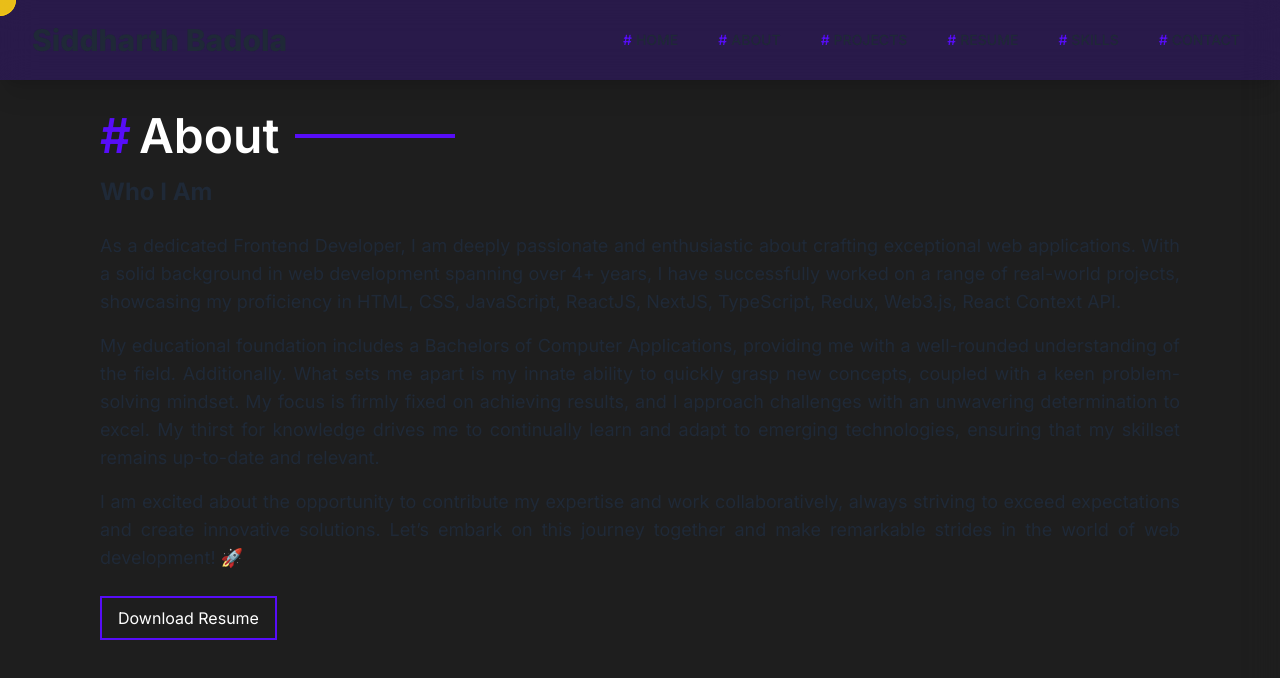
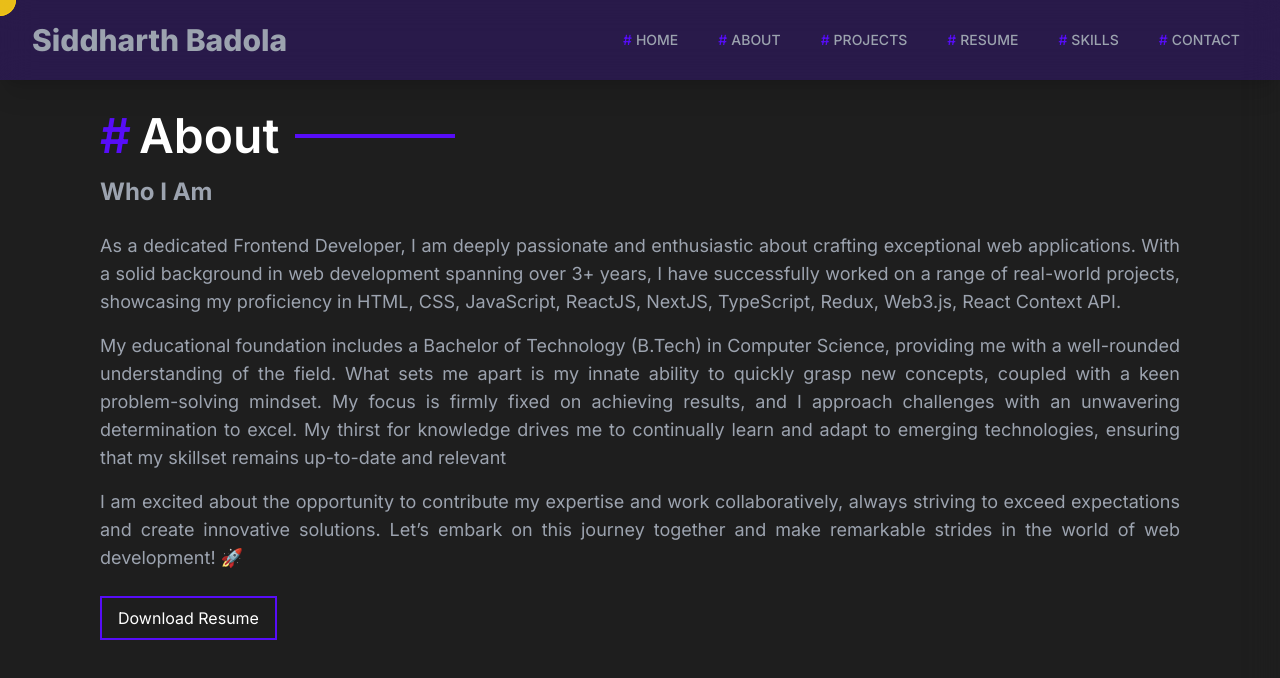
Before and after one commit to siddharthBadola/dev-portfolio, a Next.js app: page /about in a window 1280 px wide. Shown: the top 678 px of the page. Built offline with nearby package versions, Linux system fonts and the light colour scheme.

Commit message:
update info, description

```diff
--- a/src/components/about.tsx
+++ b/src/components/about.tsx
@@ -16,20 +16,20 @@ const About = (props: SectionProps) => {
         <p>
           As a dedicated Frontend Developer, I am deeply passionate and
           enthusiastic about crafting exceptional web applications. With a solid
-          background in web development spanning over 4+ years, I have
+          background in web development spanning over 3+ years, I have
           successfully worked on a range of real-world projects, showcasing my
           proficiency in HTML, CSS, JavaScript, ReactJS, NextJS, TypeScript,
           Redux, Web3.js, React Context API.
         </p>
         <p>
-          My educational foundation includes a Bachelors of Computer Applications,
-          providing me with a well-rounded understanding of the field.
-          Additionally. What sets me apart is my innate ability to quickly grasp new concepts,
-          coupled with a keen problem-solving mindset. My focus is firmly fixed on achieving
-          results, and I approach challenges with an unwavering determination to
-          excel. My thirst for knowledge drives me to continually learn and
-          adapt to emerging technologies, ensuring that my skillset remains
-          up-to-date and relevant.
+          My educational foundation includes a Bachelor of Technology (B.Tech)
+          in Computer Science, providing me with a well-rounded understanding of
+          the field. What sets me apart is my innate ability to quickly grasp
+          new concepts, coupled with a keen problem-solving mindset. My focus is
+          firmly fixed on achieving results, and I approach challenges with an
+          unwavering determination to excel. My thirst for knowledge drives me
+          to continually learn and adapt to emerging technologies, ensuring that
+          my skillset remains up-to-date and relevant
         </p>
         <p>
           I am excited about the opportunity to contribute my expertise and work
--- a/src/pages/_app.tsx
+++ b/src/pages/_app.tsx
@@ -23,7 +23,7 @@ const MyApp: AppType<{ session: Session | null }> = ({
         <Cursor />
         <main className={inter.className}>
           <Head>
-            <meta name="description" content="Generated by create-t3-app" />
+            <meta name="description" content="Portfolio" />
             <link rel="icon" href="/favicon.ico" />
           </Head>
           <Navbar />
--- a/src/pages/_document.tsx
+++ b/src/pages/_document.tsx
@@ -4,7 +4,7 @@ export default function Document() {
   return (
     <Html lang="en" className="scroll-smooth">
       <Head />
-      <body>
+      <body className="text-gray-400">
         <Main />
         <NextScript />
       </body>
```
Also changed, not shown: 1 other file (tests, documents, lock files or other folders).
